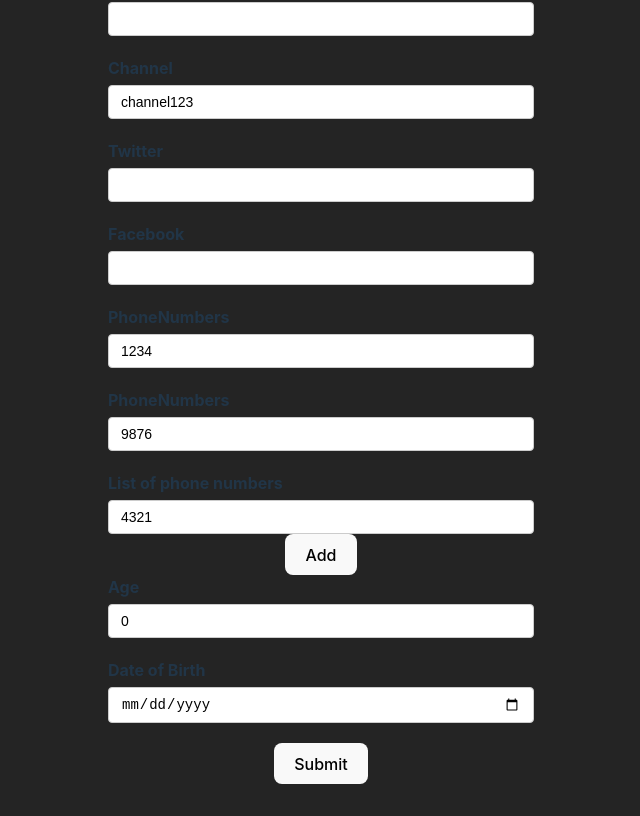
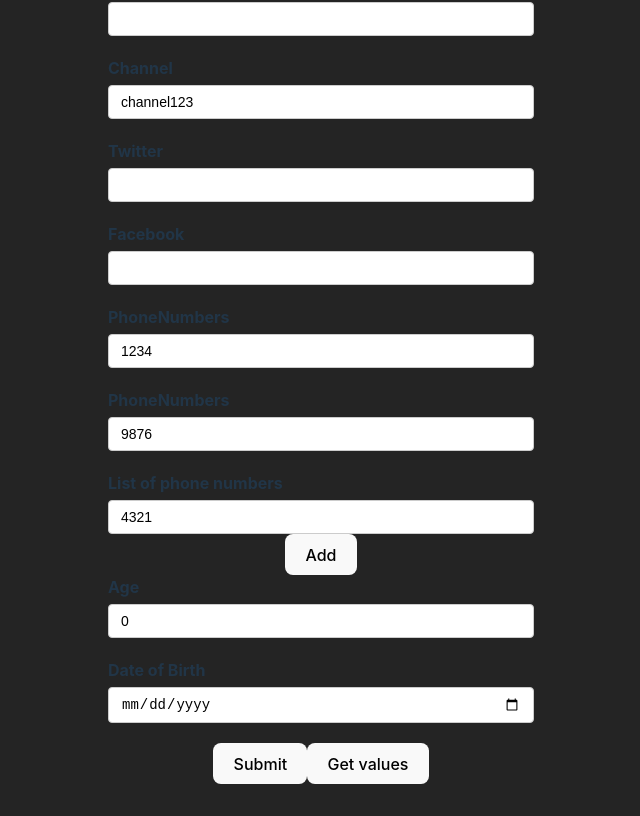
Before and after one commit to Gapotchenko-Yakov/react-hook-form-tutorials, a React (Vite) app in the folder rhf-demo/: page / in a window 1280 px wide. Shown: the part 267-1083 px from the top of the page, without its empty margins (319-959 px from the left). Built offline with nearby package versions, Linux system fonts and the light colour scheme.

Commit message:
Get Field Values

```diff
--- a/rhf-demo/src/components/YouTubeForm.tsx
+++ b/rhf-demo/src/components/YouTubeForm.tsx
@@ -35,7 +35,7 @@
       age: 0,
     },
   });
-  const { register, control, handleSubmit, formState, watch } = form;
+  const { register, control, handleSubmit, formState, watch, getValues } = form;
   const { errors } = formState;
 
   const { fields, append, remove } = useFieldArray({
@@ -48,15 +48,9 @@
     console.log(data);
   };
 
-  useEffect(() => {
-    const subscription = watch((value) => {
-      console.log(value);
-    });
-
-    return () => subscription.unsubscribe();
-  }, [watch]);
-
-  // const watchForm = watch();
+  const handleGetValues = () => {
+    console.log(getValues(["username", "channel"]));
+  };
 
   renderCount++;
   return (
@@ -193,6 +187,9 @@
         </div>
 
         <button>Submit</button>
+        <button type="button" onClick={handleGetValues}>
+          Get values
+        </button>
       </form>
       <DevTool control={control} />
     </div>
```
